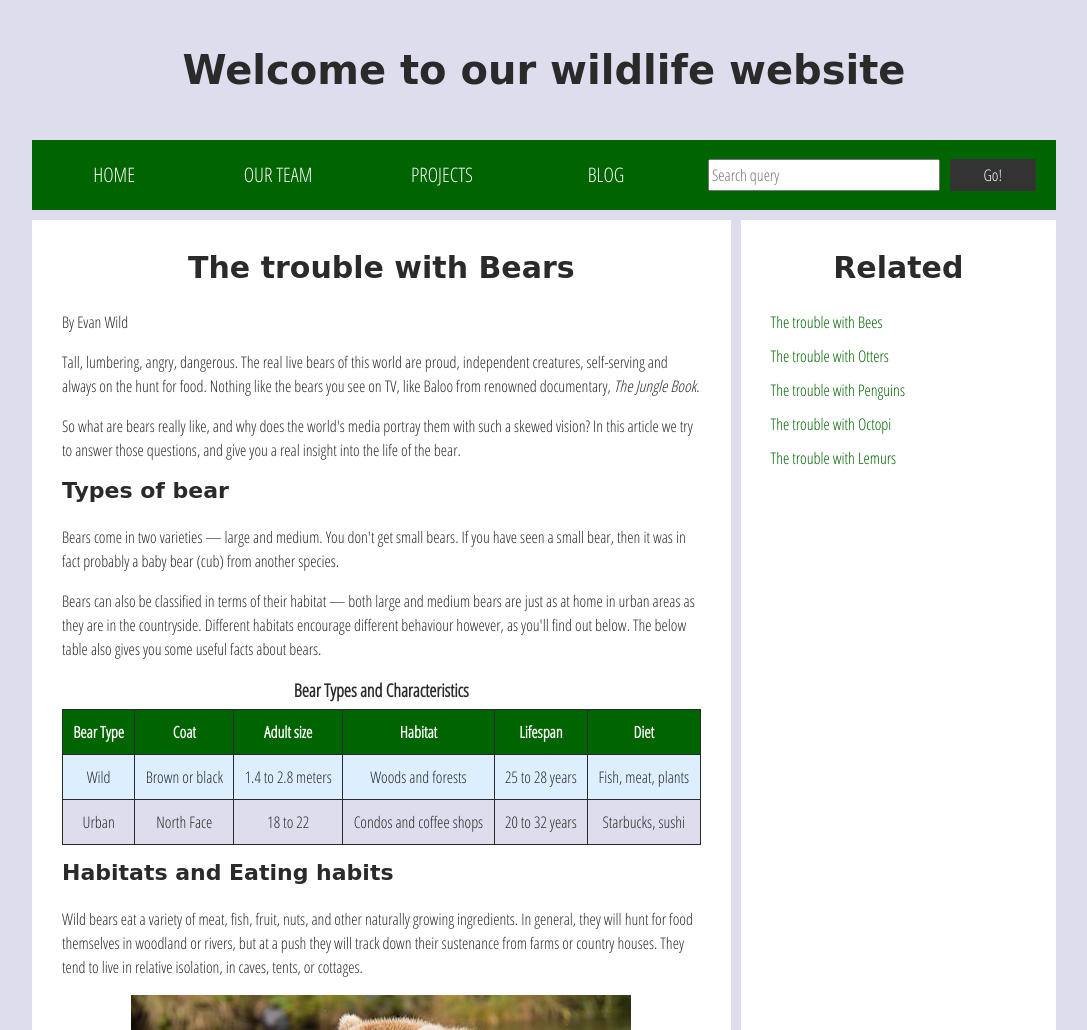
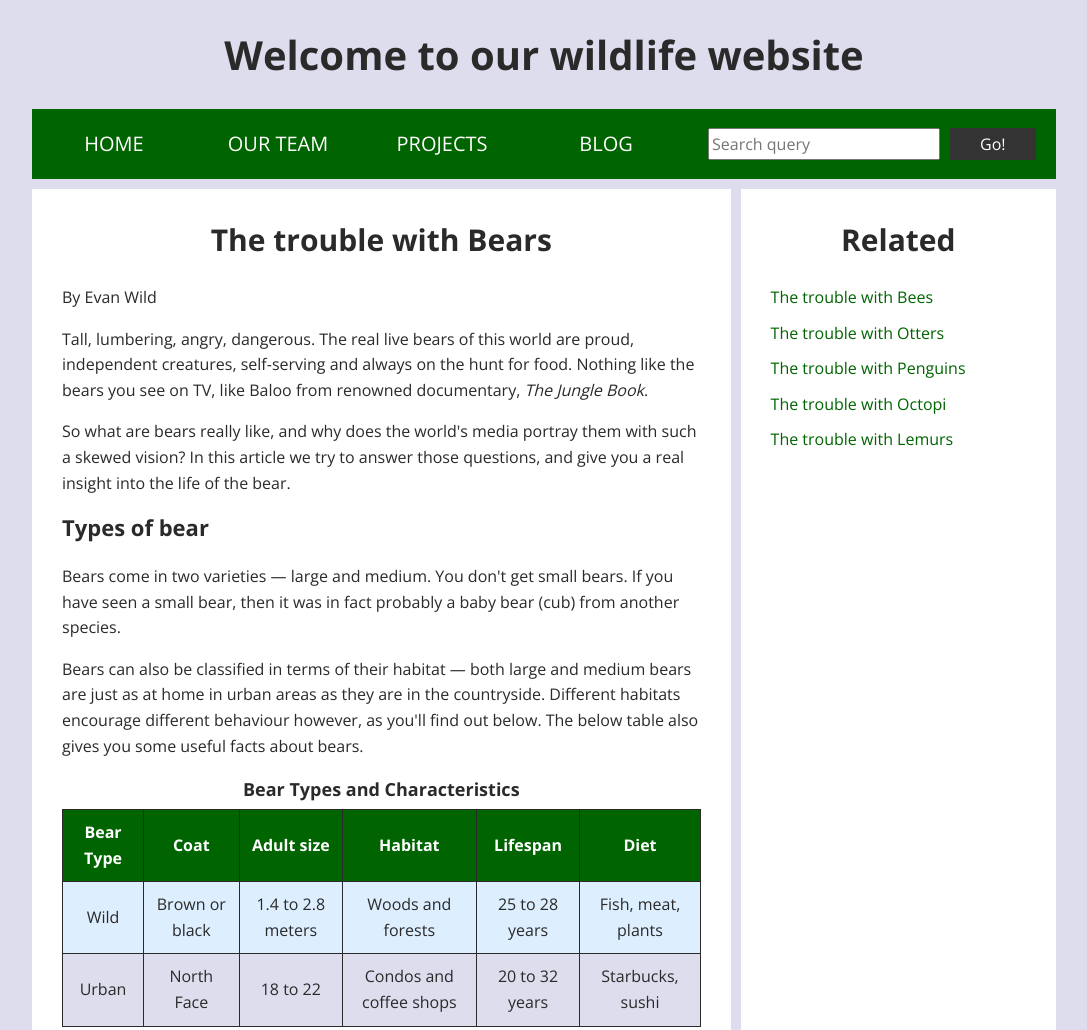
Before and after one commit to ElerWohlmuthFH/WS24_WE, a website built with Vite: page index.html in a window 1280 px wide. Shown: the top 1030 px of the page, without its empty margins (96-1183 px from the left). Built offline with nearby package versions, Linux system fonts and the light colour scheme; no server answers; a web font is replaced by a local one.

Commit message:
added accessibility

```diff
--- a/index.html
+++ b/index.html
@@ -4,7 +4,11 @@
   <meta charset="utf-8">
 
   <title>Web Engineering Coding Playground</title>
-  <link href="https://fonts.googleapis.com/css?family=Open+Sans+Condensed:300|Sonsie+One" rel="stylesheet" type="text/css">
+  <!-- Updated Font Link -->
+  <link
+          href="https://fonts.googleapis.com/css?family=Open+Sans:400,700&display=swap"
+          rel="stylesheet"
+  />
   <link rel="stylesheet" href="style.css">
 
   <!-- the below three lines are a fix to get HTML5 semantic elements working in old versions of Internet Explorer-->
@@ -14,6 +18,8 @@
 </head>
 
 <body>
+<a href="#main-content" class="visually-hidden focusable">Skip to main content</a>
+
 <header class="header">
   <h1>Welcome to our wildlife website</h1>
 </header>
@@ -28,12 +34,12 @@
 
   <form class="search">
     <label for="search-input" class="visually-hidden">Search query</label>
-    <input type="search" name="q" id="search-input" placeholder="Search query">
-    <input type="submit" value="Go!">
+    <input type="search" name="q" id="search-input" placeholder="Search query" />
+    <input type="submit" value="Go!" />
   </form>
 </nav>
 
-<main>
+<main id="main-content">
   <article>
     <h2>The trouble with Bears</h2>
 
@@ -95,13 +101,13 @@
       Wild bears eat a variety of meat, fish, fruit, nuts, and other naturally growing ingredients. In general, they will hunt for food themselves in woodland or rivers, but at a push they will track down their sustenance from farms or country houses. They tend to live in relative isolation, in caves, tents, or cottages.
     </p>
 
-    <img src="media/wild-bear.jpg" alt="A wild bear in the forest">
+    <img src="media/wild-bear.jpg" alt="A wild bear in the forest" />
 
     <p>
       Urban (gentrified) bears, on the other hand, have largely abandoned the old ways. They will hunt other urban creatures if necessary (including other predators like rats and foxes), but prefer to scavenge from readily available urban food outlets like dumpsters, bins, and fast food joints. When food has proven scarce, urban bears have even been known to break into people's kitchens and steal essentials like baked beans, ready meals, and microwave ovens.
     </p>
 
-    <img src="media/urban-bear.jpg" alt="An urban bear near a dumpster">
+    <img src="media/urban-bear.jpg" alt="An urban bear near a dumpster" />
 
     <p>
       Urban bears will sleep anywhere they can, from bus shelters and parks, to the toilets in McDonald's, to their own apartment.
@@ -116,8 +122,8 @@
     <p>The following audio clip contains a fact file providing more details about bear mating rituals, along with samples and quotes from experts.</p>
 
     <audio controls>
-      <source src="media/bear.mp3" type="audio/mp3">
-      <source src="media/bear.ogg" type="audio/ogg">
+      <source src="media/bear.mp3" type="audio/mp3" />
+      <source src="media/bear.ogg" type="audio/ogg" />
       <p>Your browser does not support the audio element.</p>
     </audio>
 
@@ -144,14 +150,14 @@
         <form class="comment-form">
           <div class="flex-pair">
             <label for="name">Your name:</label>
-            <input type="text" name="name" id="name" placeholder="Enter your name">
+            <input type="text" name="name" id="name" placeholder="Enter your name" />
           </div>
           <div class="flex-pair">
             <label for="comment">Your comment:</label>
             <textarea name="comment" id="comment" placeholder="Enter your comment"></textarea>
           </div>
           <div>
-            <input type="submit" value="Submit comment">
+            <input type="submit" value="Submit comment" />
           </div>
         </form>
 
--- a/style.css
+++ b/style.css
@@ -1,6 +1,7 @@
 /* General setup */
 
-html, body {
+html,
+body {
   margin: 0;
   padding: 0;
 }
@@ -27,22 +28,41 @@ body {
   white-space: nowrap;
 }
 
+.focusable:focus {
+  position: static;
+  width: auto;
+  height: auto;
+  clip: auto;
+  white-space: normal;
+}
+
 /* Typography */
 
-h1, h2, h3 {
-  font-family: 'Sonsie One', cursive;
+/* Headings */
+h1,
+h2,
+h3 {
+  font-family: 'Open Sans', sans-serif;
+  font-weight: 700; /* Bold font weight for headings */
   color: #2a2a2a;
 }
 
-p, input, li, table, label, textarea, a {
-  font-family: 'Open Sans Condensed', sans-serif;
+/* Body Text */
+p,
+input,
+li,
+table,
+label,
+textarea,
+a {
+  font-family: 'Open Sans', sans-serif;
+  font-weight: 400; /* Regular font weight for body text */
   color: #2a2a2a;
 }
 
 h1 {
   font-size: 4rem;
   text-align: center;
-  color: #2a2a2a;
 }
 
 h2 {
@@ -56,17 +76,14 @@ h3 {
   margin-top: 1.5rem;
 }
 
-p, li, table {
+p,
+li,
+table {
   font-size: 1.6rem;
-  line-height: 1.5;
+  line-height: 1.6;
 }
 
 /* Header and Navigation Layout */
-
-header {
-  background-color: #dde;
-  padding: 20px 0;
-}
 
 .nav {
   height: 50px;
@@ -78,23 +95,27 @@ header {
 
 .nav ul {
   padding: 0;
+  margin: 0; /* Reset default margins */
   list-style-type: none;
   flex: 2;
   display: flex;
 }
 
 .nav li {
-  display: inline;
+  /* Removed display: inline; */
+  flex: 1;
   text-align: center;
-  flex: 1;
 }
 
 .nav a {
-  display: inline-block;
+  display: flex; /* Changed from inline-block to flex */
+  align-items: center;
+  justify-content: center;
   font-size: 2rem;
   text-transform: uppercase;
   text-decoration: none;
-  color: #FFFFFF; /* White */
+  color: #ffffff; /* White */
+  height: 100%;
 }
 
 .nav .search {
@@ -110,17 +131,28 @@ header {
   height: 32px;
 }
 
-.search input[type="search"] {
+.search input[type='search'] {
   flex: 3;
 }
 
-.search input[type="submit"] {
+.search input[type='submit'] {
   flex: 1;
   margin-left: 1rem;
   background: #333;
   border: 0;
   color: white;
 }
+
+/* Accessibility Focus Styles */
+
+.nav a:focus,
+button:focus,
+input:focus,
+textarea:focus {
+  outline: 2px solid #ffffff; /* White outline for contrast */
+  outline-offset: 2px;
+}
+
 
 /* Main Layout */
 
@@ -130,19 +162,19 @@ main {
 
 article {
   flex: 5;
-  background-color: #FFFFFF;
+  background-color: #ffffff;
   padding: 10px 30px;
   margin-right: 10px;
 }
 
 .secondary {
   flex: 2;
-  background-color: #FFFFFF;
+  background-color: #ffffff;
   padding: 10px 30px;
 }
 
 footer {
-  background-color: #FFFFFF;
+  background-color: #ffffff;
   padding: 10px 30px;
   margin-top: 10px;
 }
@@ -162,14 +194,15 @@ caption {
   text-align: center;
 }
 
-th, td {
+th,
+td {
   padding: 10px;
   border: 1px solid #2a2a2a;
 }
 
 th {
   background-color: #006400;
-  color: #FFFFFF;
+  color: #ffffff;
   text-align: center;
 }
 
@@ -183,7 +216,8 @@ tbody tr:nth-child(odd) {
 
 /* Styling Content Images and Audio */
 
-img, audio {
+img,
+audio {
   display: block;
   margin: 0 auto;
 }
@@ -240,22 +274,27 @@ audio {
   margin-right: 1rem;
 }
 
-.comment-form input, .comment-form textarea {
+.comment-form input,
+.comment-form textarea {
   flex: 6;
 }
 
-.comment-form input, .comment-form label, .show-hide, .comment-form textarea {
+.comment-form input,
+.comment-form label,
+.show-hide,
+.comment-form textarea {
   font-size: 1.6rem;
   line-height: 32px;
 }
 
-.comment-form input[type="submit"], .show-hide {
+.comment-form input[type='submit'],
+.show-hide {
   background: #333;
   border: 0;
   color: white;
 }
 
-.comment-form input[type="submit"] {
+.comment-form input[type='submit'] {
   width: 30%;
   display: block;
   margin: 0 auto;
@@ -329,10 +368,16 @@ footer p {
 
 /* Accessibility Focus Styles */
 
-a, button, input, textarea {
+a,
+button,
+input,
+textarea {
   outline: 2px solid transparent;
 }
 
-a:focus, button:focus, input:focus, textarea:focus {
+a:focus,
+button:focus,
+input:focus,
+textarea:focus {
   outline: 2px solid #006400;
 }
```
Also changed, not shown: README.md.
